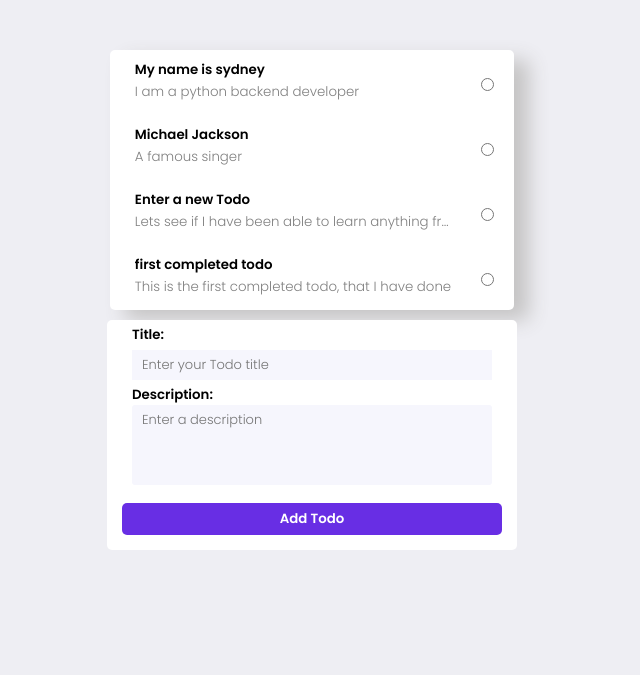
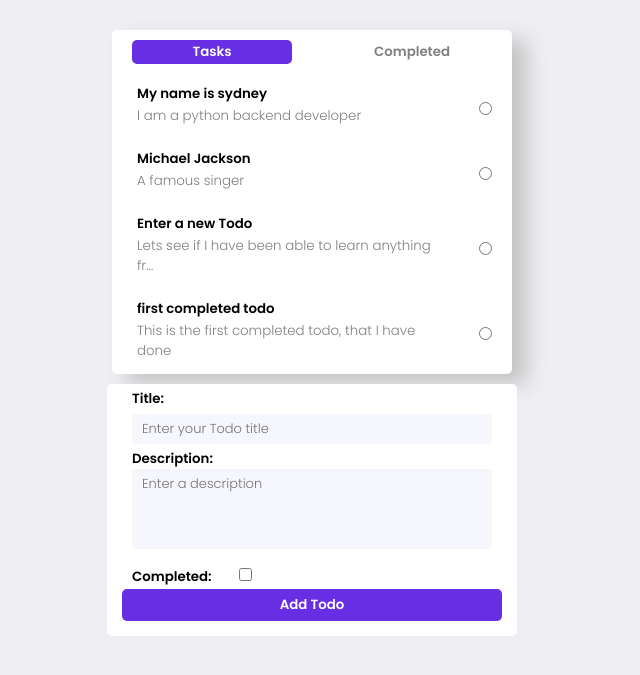
Before and after one commit to SydneyTechnologies/TodoApp, a Django app: template templates/todo.html in a window 1280 px wide. Shown: the top 675 px of the page, without its empty margins (328-968 px from the left). Run offline with Django 4.2, Linux system fonts and the light colour scheme; the template is opened without the code that fills it: values that come from a table or form of the project are taken from there, others are empty; data comes from the database, SQL or seed files in the repository; both versions use the stored data as it was after the commit.

Commit message:
wrote my first ever javascript by myself and implemented a toggle system for the completed and uncompleted todos

```diff
--- /dev/null
+++ b/static/index.js
@@ -0,0 +1,17 @@
+function select(obj, target){
+    tab_buttons = document.getElementsByClassName("todo-item-parent")
+    for(let j = 0; j < tab_buttons.length; j++){
+        if(tab_buttons[j].classList.contains(target)){
+            tab_buttons[j].classList.remove("off")
+            let activeElements = document.getElementsByClassName("active")
+            console.log(activeElements)
+            Array.from(activeElements).forEach(element => {
+                element.classList.remove('active')
+            });
+            obj.classList.add('active')
+        }
+        else{
+            tab_buttons[j].classList.add("off")
+        }
+    }
+}
--- a/static/main.css
+++ b/static/main.css
@@ -5,13 +5,13 @@ body{
 }
 .todo-wrapper{
     box-shadow: 15px 10px 20px rgb(197, 196, 196);
-    width: fit-content;
+    max-width: 400px;
     background-color: #FFFFFF;
     padding: 20px, 5px, 20px, 5px;
     border-radius: 5px;
     margin-left: auto;
     margin-right: auto;
-    margin-top: 50px;
+    margin-top: 30px;
 }
 h3{
     margin: 0px;
@@ -128,3 +128,31 @@ a{
     text-decoration: none;
     color: black;
 }
+
+.nav{
+    display: flex;
+    flex-direction: row;
+    padding: 10px 0px;
+    padding-right: auto;
+    padding-left: auto;
+}
+.label{
+    border-radius: 5px;
+    width: 90%;
+    text-align: center;
+    margin: 0px 5%;
+    font-weight: bold;
+    padding: 2px;
+    color: gray;
+    border: none;
+    font-family: 'poppins';
+}
+
+.active{
+    background-color: #682EE4;
+    color: white;
+}
+
+.off{
+    display: none;
+}
--- a/templates/base.html
+++ b/templates/base.html
@@ -16,4 +16,5 @@
     {% block content %}
     {% endblock content %}
 </body>
+<script type="text/javascript" src="{% static 'index.js' %}"></script>
 </html>
--- a/templates/todo.html
+++ b/templates/todo.html
@@ -1,39 +1,42 @@
 {% extends 'base.html' %}
 {% block content %}
-
 <div class="todo-wrapper">
+    <div class="nav">
+        <div class="label task active" onclick="select( this, 'task_list')">
+            Tasks
+        </div>
+        <div class="label completed" onclick="select(this, 'completed_list')">
+            Completed
+        </div>
+    </div>
     {% for todo in todos %}
-    <div class="todo-item-parent">
+    <div class="todo-item-parent task_list">
         <div class="todo-item">
-            <!-- <div class="divider"></div> -->
             <strong>
                 <a href="{% url 'edit-todo' todo.id %}">
                     {{todo.title}}
                 </a>
             </strong>
             <p class="descript">{{todo.description|truncatechars:50}}</p>
-
-            <div class="Extra">
-
-                    <!-- <span class="extra-items">{{todo.due_date}}</span>  -->
-
-                <!-- <span class="extra-items assignee"> Esther Howard</span> -->
-            </div>
-            <!-- <div class="actions">
-                <button class="btn edit">
-                   edit
-                </button>
-                <button class="btn delete">
-                   delete
-                </button>
-            </div> -->
-
         </div>
         <input type="radio" name="" id="" class="radio">
     </div>
 
     {% endfor %}
+    {% for todo in completed %}
+    <div class="todo-item-parent completed_list off">
+        <div class="todo-item">
+            <strong>
+                <a href="{% url 'edit-todo' todo.id %}">
+                    {{todo.title}}
+                </a>
+            </strong>
+            <p class="descript">{{todo.description|truncatechars:50}}</p>
+        </div>
+        <input type="radio" name="" id="" class="radio">
+    </div>
 
+    {% endfor %}
 </div>
 
 <div class="container">
--- a/todo/models.py
+++ b/todo/models.py
@@ -6,6 +6,7 @@ class Todo(models.Model):
     description = models.TextField(blank=True, null=True)
     created = models.DateTimeField(auto_now_add=True)
     last_updated = models.DateField(auto_now=True)
+    completed = models.BooleanField(default=False)
     # due_date = models.DateTimeField(aut
     def __str__(self) -> str:
         return self.title
```
Also changed, not shown: todo/views.py (+7 -2 lines), db.sqlite3, todo/migrations/0003_todo_completed.py (added).
